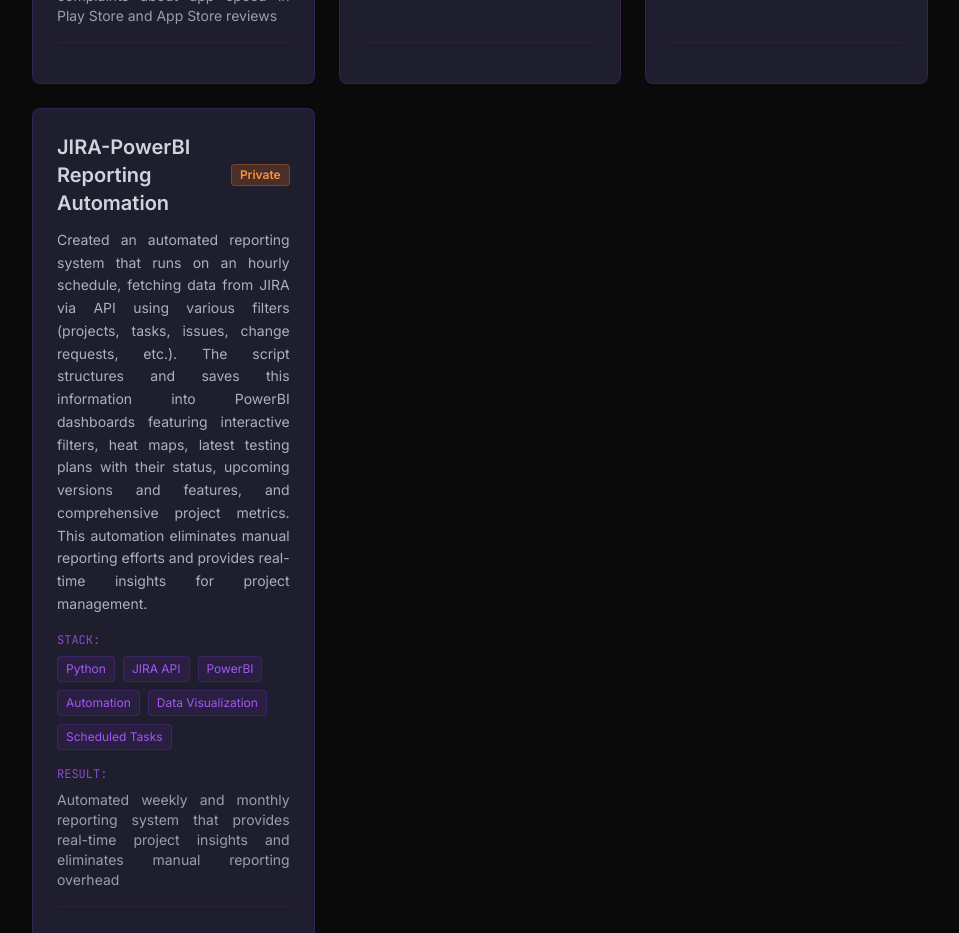
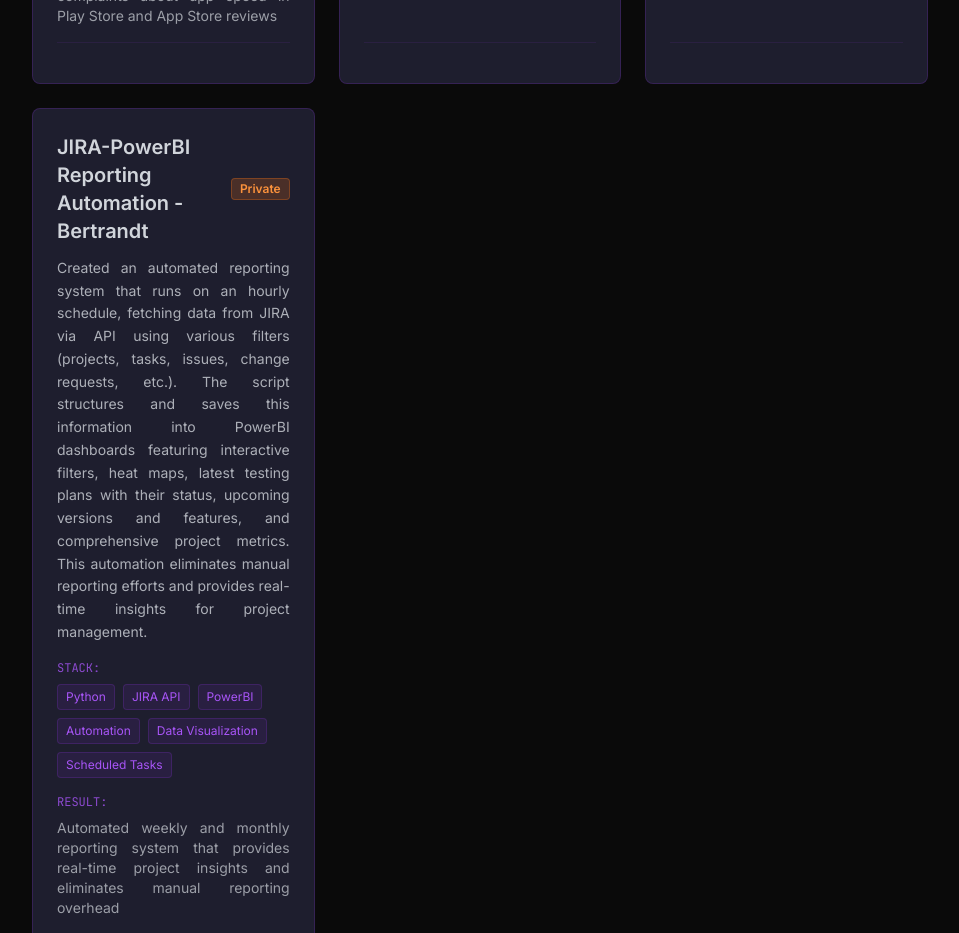
Before and after one commit to Pablogb29/Webportfolio_2026, a Next.js app: page /projects in a window 1280 px wide. Shown: the part 1300-2233 px from the top of the page, without its empty margins (320-1279 px from the left). Built offline with nearby package versions, Linux system fonts and the light colour scheme.

Commit message:
JIRA-PowerBi project added

```diff
--- a/app/projects/page.tsx
+++ b/app/projects/page.tsx
@@ -33,7 +33,7 @@
     visibility: "private" as const,
   },
   {
-    title: "JIRA-PowerBI Reporting Automation",
+    title: "JIRA-PowerBI Reporting Automation - Bertrandt",
     description:
       "Created an automated reporting system that runs on an hourly schedule, fetching data from JIRA via API using various filters (projects, tasks, issues, change requests, etc.). The script structures and saves this information into PowerBI dashboards featuring interactive filters, heat maps, latest testing plans with their status, upcoming versions and features, and comprehensive project metrics. This automation eliminates manual reporting efforts and provides real-time insights for project management.",
     stack: ["Python", "JIRA API", "PowerBI", "Automation", "Data Visualization", "Scheduled Tasks"],
```
